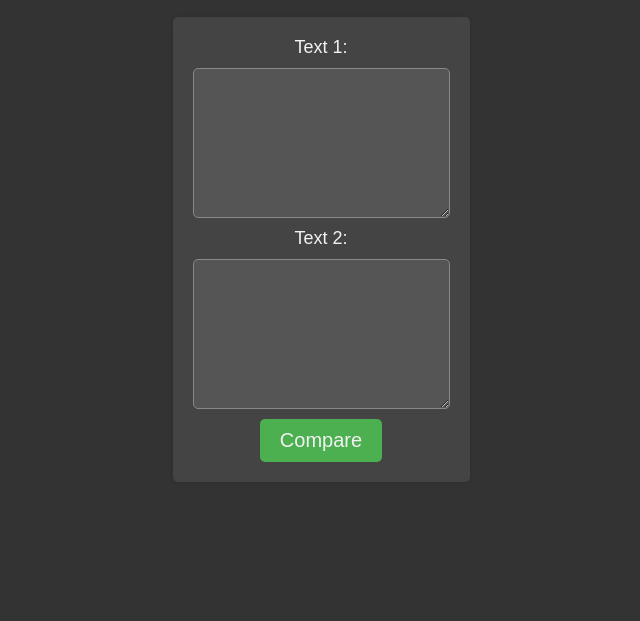
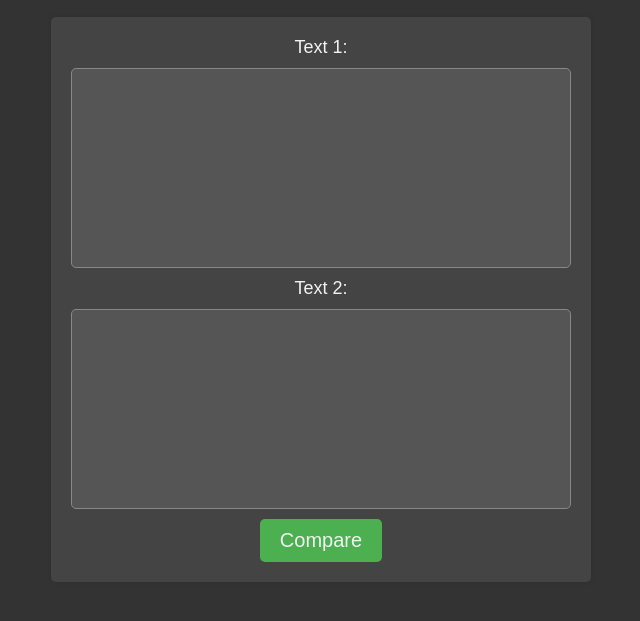
Before and after one commit to FilipRokita/Text-Comparison-Tool, a plain HTML site: page index.html in a window 1280 px wide. Shown: the part 65-686 px from the top of the page, without its empty margins (319-959 px from the left). Drawn offline with Linux system fonts and the light colour scheme.

Commit message:
Update index.html

```diff
--- a/index.html
+++ b/index.html
@@ -56,12 +56,14 @@
 
         textarea {
             width: 100%;
-            height: 150px;
+            width: 500px;
+            height: 200px;
             padding: 10px;
             border: 1px solid #888;
             border-radius: 5px;
             background-color: #555;
             color: #f2f2f2;
+            resize: none;
         }
 
         /* Styles for button */
```
